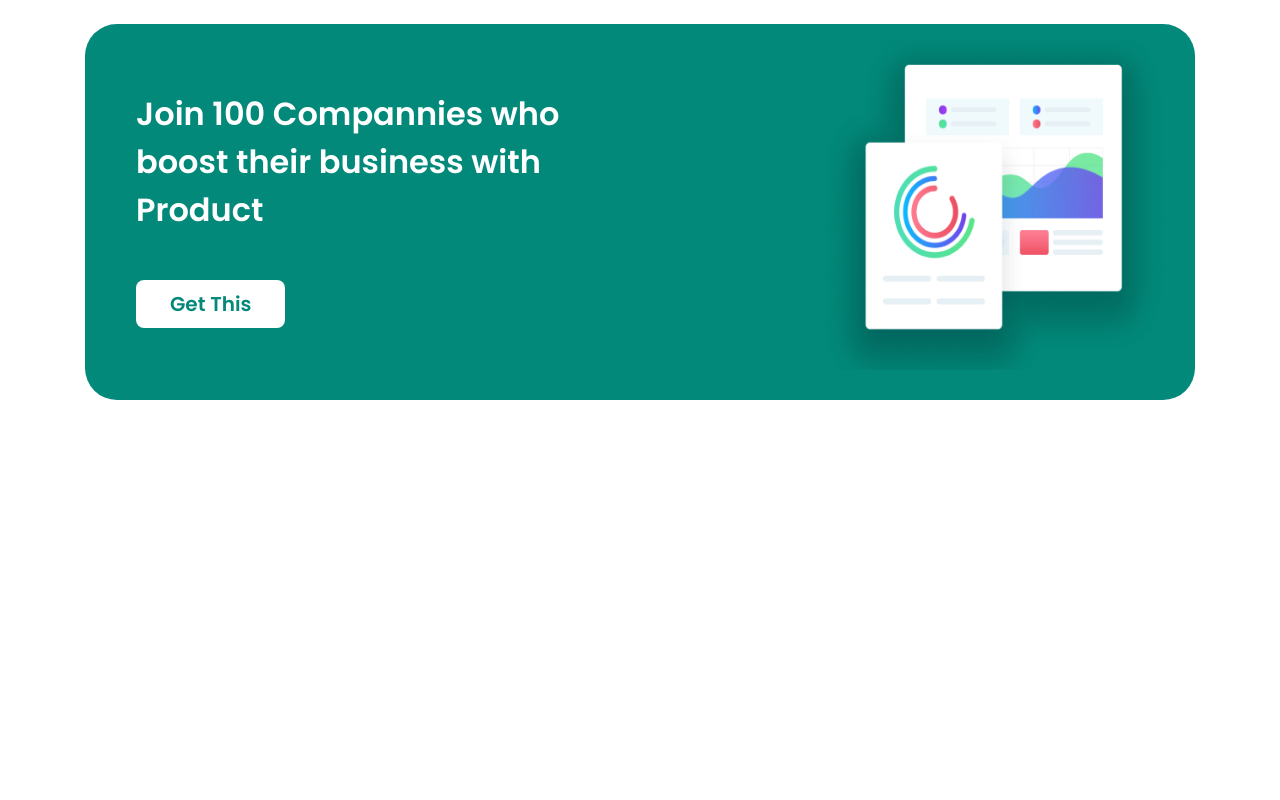
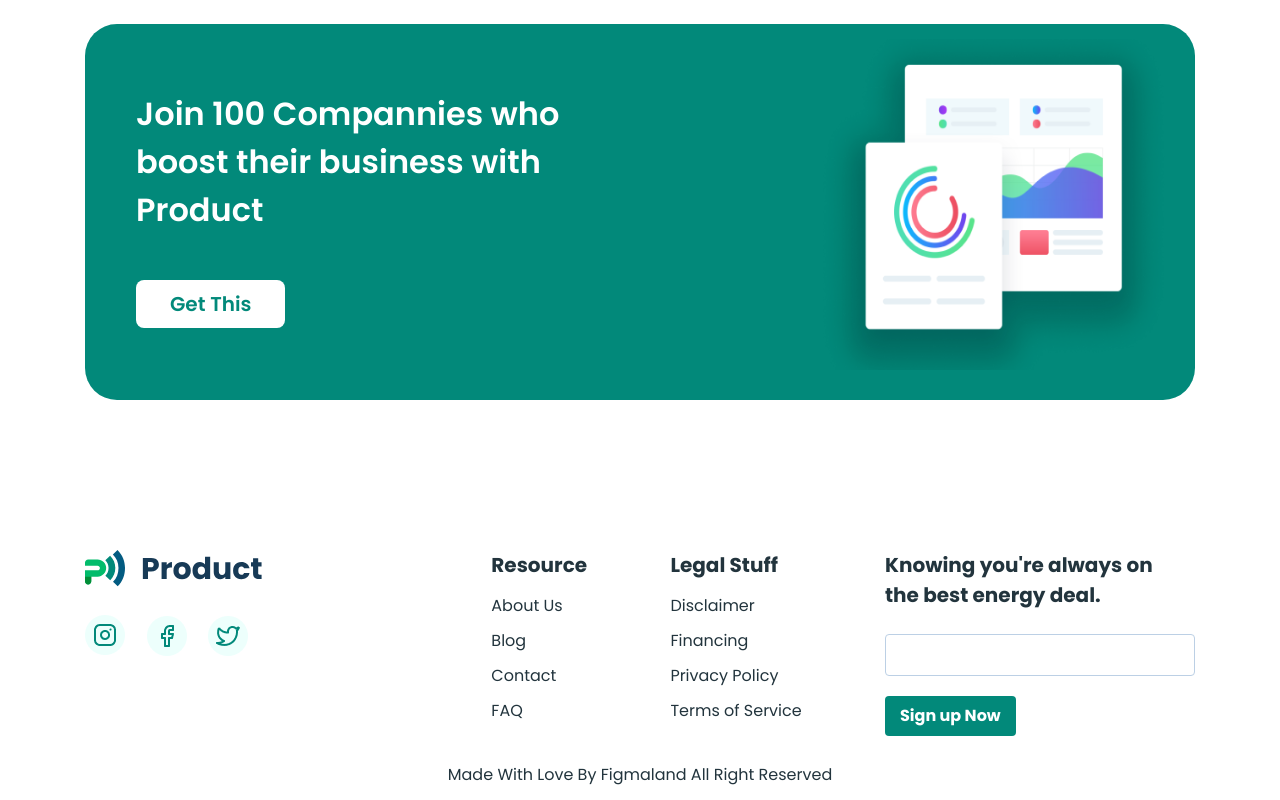
Before and after one commit to Legendidle/Product, a plain HTML site: page index.html in a window 1280 px wide. Shown: the part 6038-6838 px from the top of the page. Before the commit the page ends 6588 px from the top, so only its background shows below. Drawn offline with Linux system fonts and the light colour scheme.

Commit message:
add footer

```diff
--- a/index.html
+++ b/index.html
@@ -585,3 +585,121 @@
       </div>
     </section>
   </main>
+
+  <footer class="footer">
+    <div class="container">
+      <div class="footer__inside">
+        <div class="footer__logo-box">
+          <a class="footer__logo" href="#">
+            <img class="footer__logo-img" src="./img/logo.svg" alt="Site logo">
+          </a>
+
+          <ul class="networks">
+            <li class="networks__item">
+              <a href="#">
+                <img src="./img/instagram.png" alt="networks">
+              </a>
+            </li>
+
+            <li class="networks__item">
+              <a href="#">
+                <img src="./img/facebook.png" alt="networks">
+              </a>
+            </li>
+
+            <li class="networks__item">
+              <a href="#">
+                 <img src="./img/twitter.png" alt="networks">
+              </a>
+            </li>
+          </ul>
+        </div>
+
+        <div class="footer__link-box box">
+          <strong class="box__title">
+            Resource
+          </strong>
+
+          <ul class="box__list">
+            <li class="box__item">
+              <a href="#" class="box__link">
+                About Us
+              </a>
+            </li>
+
+            <li class="box__item">
+              <a href="#" class="box__link">
+                Blog
+              </a>
+            </li>
+
+            <li class="box__item">
+              <a href="#" class="box__link">
+                 Contact
+              </a>
+            </li>
+
+            <li class="box__item">
+              <a href="#" class="box__link">
+                FAQ
+              </a>
+            </li>
+          </ul>
+        </div>
+
+        <div class="footer__link-box box">
+          <strong class="box__title">
+            Legal Stuff
+          </strong>
+
+          <ul class="box__list">
+            <li class="box__item">
+              <a href="#" class="box__link">
+                Disclaimer
+              </a>
+            </li>
+
+            <li class="box__item">
+              <a href="#" class="box__link">
+                Financing
+              </a>
+            </li>
+
+            <li class="box__item">
+              <a href="#" class="box__link">
+                Privacy Policy
+              </a>
+            </li>
+
+            <li class="box__item">
+              <a href="#" class="box__link">
+                Terms of Service
+              </a>
+            </li>
+          </ul>
+        </div>
+
+        <div class="footer__form-box">
+          <span class="form-box__title-case">
+            <strong class="form-box__title">
+              Knowing you're always on the best energy deal.
+            </strong>
+          </span>
+
+          <form action="https://echo.htmlacademy.ru/courses" class="form" method="post" autocomplete="off">
+            <label class="form__label">
+              <input class="form__input" type="email" name="User email address" autocomplete="off" required>
+            </label>
+
+            <button class="form__button" type="submit">
+              Sign up Now
+            </button>
+          </form>
+        </div>
+      </div>
+
+      <p class="footer__describe">
+        Made With Love By Figmaland All Right Reserved
+      </p>
+    </div>
+  </footer>
--- a/scss/blocks/_blocks-all.scss
+++ b/scss/blocks/_blocks-all.scss
@@ -7,3 +7,4 @@
 @import"price";
 @import"say";
 @import"boost";
+@import"footer";
--- /dev/null
+++ b/scss/blocks/_footer.scss
@@ -0,0 +1,122 @@
+.footer {
+  padding-bottom: 10px;
+}
+.footer__inside{
+  display: flex;
+  justify-content: space-between;
+  margin-bottom: 24px;
+}
+.footer__describe {
+  font-weight: normal;
+  font-size: 16px;
+  line-height: 30px;
+  color: #22343D;
+  text-align: center;
+}
+.footer__logo-box {
+  width: 163px;
+  margin-right: 160px;
+}
+.footer__logo {
+  display: inline-block;
+  margin-bottom: 28px;
+}
+.networks {
+  display: flex;
+  justify-content: space-between;
+  align-items: center;
+}
+.networks__item {
+  list-style: none;
+}
+.box__title {
+  display: inline-block;
+  font-weight: 700;
+  font-size: 20px;
+  line-height: 30px;
+  color: #22343D;
+  margin-bottom: 8px;
+}
+.box__list {
+  list-style: none;
+}
+.box__title {
+  display: inline-block;
+  font-weight: 700;
+  font-size: 20px;
+  line-height: 30px;
+  color: #22343D;
+  margin-bottom: 8px;
+}
+.box__list {
+  list-style: none;
+}
+.box__link {
+  font-weight: normal;
+  font-size: 16px;
+  line-height: 35px;
+  color: #22343D;
+  text-decoration: none;
+}
+.form-box__title-case {
+  display: inline-block;
+  width: 280px;
+}
+.form-box__title {
+  display: inline-block;
+  font-weight: 700;
+  font-size: 20px;
+  line-height: 30px;
+  color: #22343D;
+  margin-bottom: 24px;
+}
+.form__label {
+  display: block;
+  margin-bottom: 20px;
+}
+.form__input {
+  width: 100%;
+  max-width: 325px;
+  background: #FFFFFF;
+  border: 1px solid #BCD0E5;
+  border-radius: 4px;
+  padding: 10px 0px 10px 15px;
+  font-family: "Poppins";
+  font-style: normal;
+  font-weight: 500;
+  font-size: 15px;
+  line-height: 20px;
+  color: #22343D;
+}
+.form__button {
+  font-weight: bold;
+  font-size: 16px;
+  line-height: 24px;
+  text-align: center;
+  color: #FFFFFF;
+  text-decoration: none;
+  padding: 8px 15px;
+  border-radius: 4px;
+  border: none;
+  background-color: #02897A;
+  cursor: pointer;
+}
+
+
+
+@media only screen and (max-width:950px){
+  .footer__inside{
+    flex-direction: column;
+    text-align: center;
+  }
+  .footer__logo-box{
+    margin: 0 auto;
+    margin-bottom: 32px;
+  }
+  .footer__link-box{
+    margin-bottom: 32px;
+  }
+  .footer__form-box{
+    margin-bottom: 44px;
+  }
+}
```
Also changed, not shown: css/main.css, img/facebook.png (added), img/instagram.png (added), img/twitter.png (added), 1 other file.
